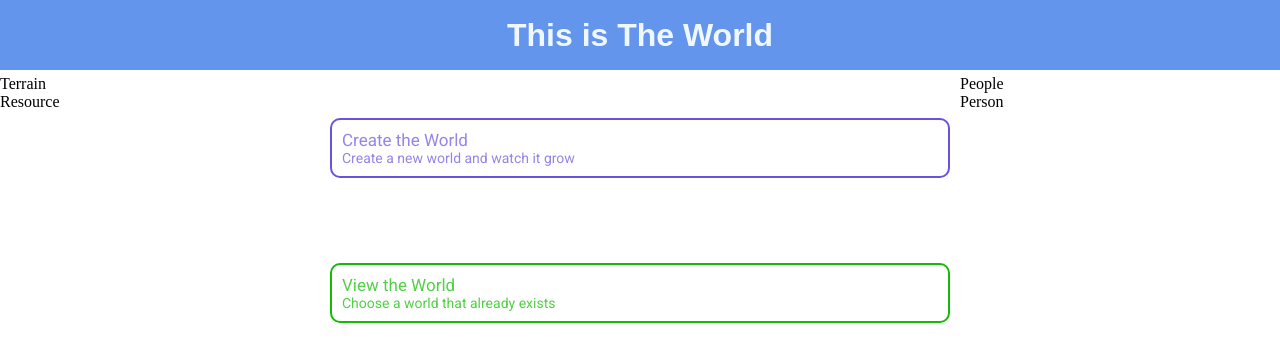
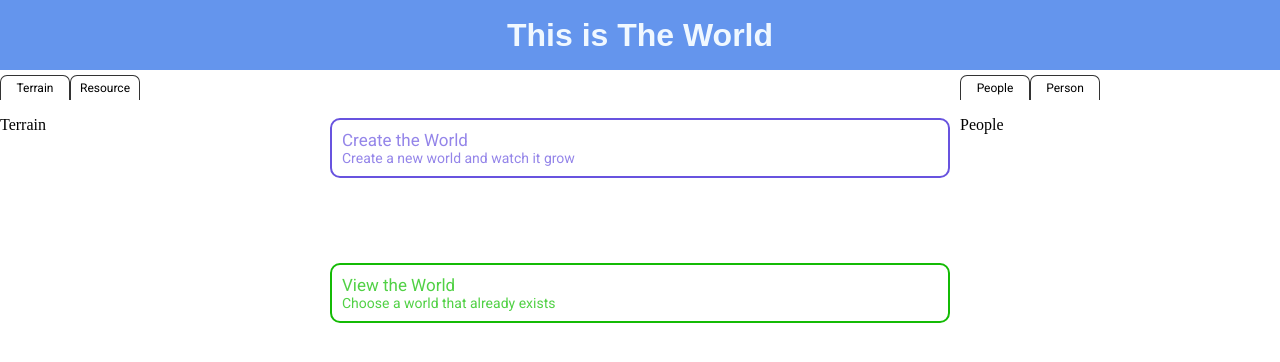
Before and after one commit to ngquocnhat9317/project-world, an Angular app in the folder frondend-world/: page / in a window 1280 px wide. Shown: the top 362 px of the page. Built offline with nearby package versions, Linux system fonts and the light colour scheme.

Commit message:
add css to tab(1)

```diff
--- a/frondend-world/src/app/components/body/body.component.css
+++ b/frondend-world/src/app/components/body/body.component.css
@@ -1,5 +1,3 @@
-@import url('https://fonts.googleapis.com/css2?family=Roboto&display=swap');
-
 .main-content {
     display: flex;
     justify-content: space-between;
@@ -86,6 +84,7 @@
 @media screen and (max-width: 900px) {
     .left-side {
         width: 30%;
+        min-width: 260px;
     }
 
     .right-side {
--- a/frondend-world/src/app/components/body/body.component.ts
+++ b/frondend-world/src/app/components/body/body.component.ts
@@ -19,6 +19,7 @@ export class BodyComponent implements OnInit {
     constructor(private worldService: WorldMapService) { }
 
     ngOnInit(): void {
+        this.changeSideitem(window.innerWidth)
     }
 
     createWorld() {
@@ -30,14 +31,19 @@ export class BodyComponent implements OnInit {
         this.cellLocal = local
     }
 
-    onResize(event: any){
-        let innerWidth = event.target.innerWidth
-        if (innerWidth < 900) {
+    changeSideitem(width: number) {
+        if (width < 900 && this.leftSideItems.length == 2) {
             this.leftSideItems = this.rightSideItems.concat(this.leftSideItems)
             this.rightSideItems = []
-        } else {
+        }
+        if (width > 900 && this.leftSideItems.length > 2) {
             this.leftSideItems = ['Terrain', 'Resource']
             this.rightSideItems = ['People', 'Person']
         }
     }
+
+    onResize(event: any) {
+        let innerWidth = event.target.innerWidth
+        this.changeSideitem(innerWidth)
+    }
 }
--- a/frondend-world/src/app/components/tab-list/tab-list.component.css
+++ b/frondend-world/src/app/components/tab-list/tab-list.component.css
@@ -0,0 +1,19 @@
+.tab-group {
+    display: flex;
+}
+
+.tab {
+    width: 70px;
+    height: 25px;
+    box-sizing: border-box;
+    display: flex;
+    justify-content: center;
+    align-items: center;
+    font-size: 12px;
+    font-family: 'Roboto', sans-serif;
+    border-top: 1px solid #333;
+    border-left: 1px solid #333;
+    border-right: 1px solid #333;
+    border-radius: 7px 7px 0 0;
+    cursor: pointer;
+}
--- a/frondend-world/src/app/components/tab-list/tab-list.component.html
+++ b/frondend-world/src/app/components/tab-list/tab-list.component.html
@@ -1,5 +1,6 @@
-<div *ngIf="items">
-    <div *ngFor="let item of items">
+<div class="tab-group" *ngIf="items">
+    <span class="tab" *ngFor="let item of items" (click)="onSelect(item)">
         {{item}}
-    </div>
+    </span>
 </div>
+<p>{{selected}}</p>
--- a/frondend-world/src/app/components/tab-list/tab-list.component.ts
+++ b/frondend-world/src/app/components/tab-list/tab-list.component.ts
@@ -1,16 +1,32 @@
-import { Component, Input, OnInit } from '@angular/core';
+import { Component, Input, OnChanges, OnInit, SimpleChanges} from '@angular/core';
 
 @Component({
     selector: 'tab-list',
     templateUrl: './tab-list.component.html',
     styleUrls: ['./tab-list.component.css'],
 })
-export class TabListComponent implements OnInit {
+export class TabListComponent implements OnInit, OnChanges {
 
     @Input() items?: string[];
     @Input() local?: string;
+    selected?: string
 
     constructor() {}
 
-    ngOnInit(): void {}
+    ngOnInit(): void {
+        this.chooseDefaultTab()
+    }
+
+    chooseDefaultTab() {
+        if (this.items != undefined && this.items.length > 0)
+            this.selected = this.items[0]
+    }
+
+    ngOnChanges(changes: SimpleChanges) {
+        this.chooseDefaultTab()
+    }
+
+    onSelect(item: string) {
+        this.selected = item;
+    }
 }
--- a/frondend-world/src/app/components/world-map/world-map.component.css
+++ b/frondend-world/src/app/components/world-map/world-map.component.css
@@ -1,5 +1,3 @@
-@import url('https://fonts.googleapis.com/css2?family=Roboto+Slab&display=swap');
-
 table, td {
     border-collapse: collapse;
 }
--- a/frondend-world/src/styles.css
+++ b/frondend-world/src/styles.css
@@ -1,4 +1,6 @@
-/* You can add global styles to this file, and also import other style files */
+@import url('https://fonts.googleapis.com/css2?family=Roboto&display=swap');
+@import url('https://fonts.googleapis.com/css2?family=Roboto+Slab&display=swap');
+
 body {
     margin: 0;
 }
```
